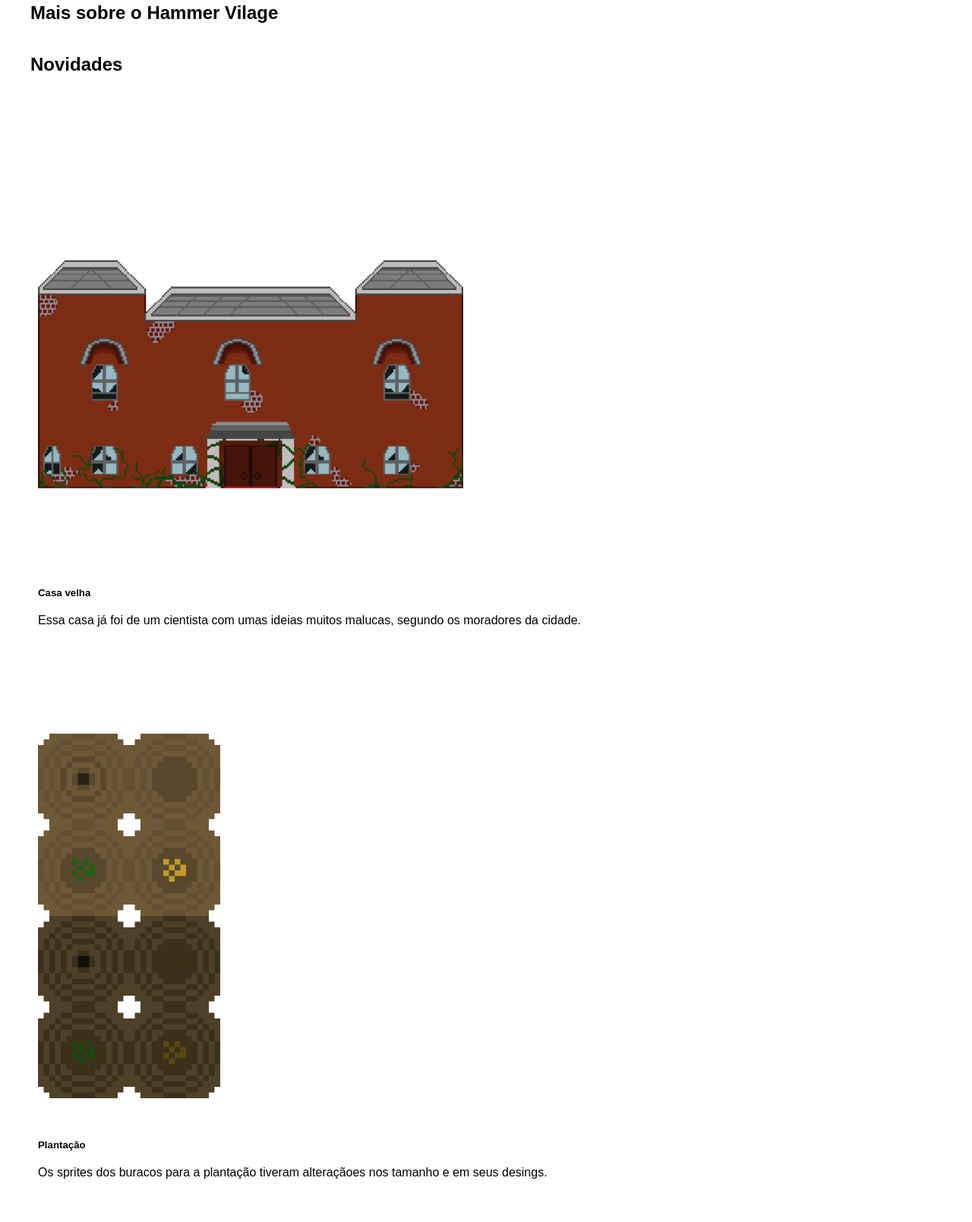
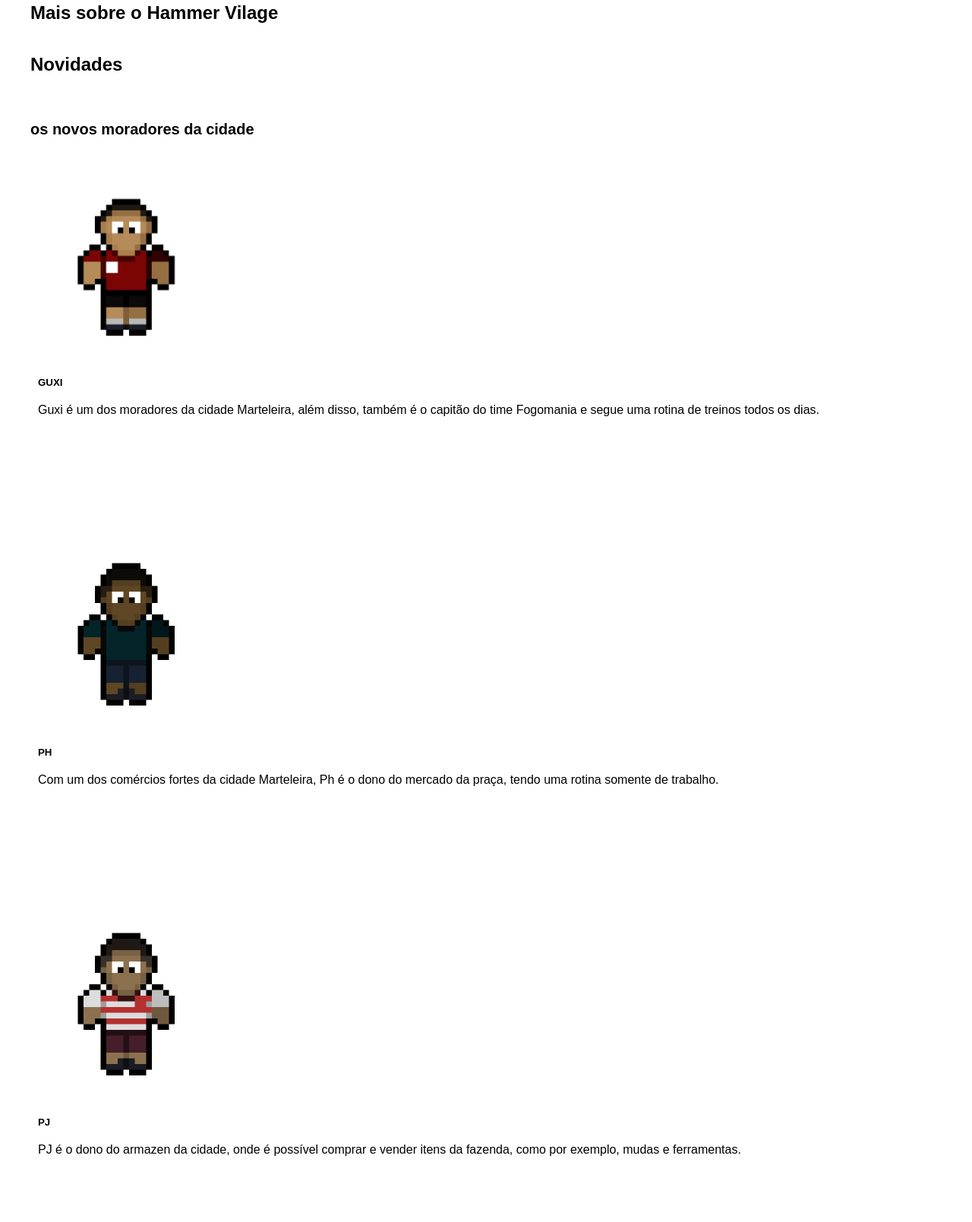
Before and after one commit to mixiricagui/Site-Tarcks, a plain HTML site: page HammerVilage.html in a window 1280 px wide. Shown: the part 351-1960 px from the top of the page at 76% size. Drawn offline with Linux system fonts and the light colour scheme.

Commit message:
18/09/2024

```diff
--- a/HammerVilage.html
+++ b/HammerVilage.html
@@ -64,23 +64,39 @@
     <h2>Novidades</h2>
     <nav class="Novidades">
         <nav id="AtualInforma">
+            <h4>
+                os novos moradores da cidade
+            </h4>
         <p>
-            <img id="imag1" src="imagens/hammer village/imagens novos/casa abandonada.png" alt="">
-            <h5>Casa velha</h5>
-            <P>Essa casa já foi de um cientista com umas ideias muitos malucas, segundo os moradores da cidade. </P>
+            <img id="imag1" src="imagens/hammer village/npcs/guxi.png" alt="">
+            <h5>GUXI</h5>
+            <P>Guxi é um dos moradores da cidade Marteleira, além disso, também é o capitão do time Fogomania e segue uma rotina de treinos todos os dias.</P>
 
         </p>
 
         <p>
-            <img id="imag2" src="imagens/hammer village/plantação chao.png" alt="">
-            <h5>Plantação</h5>
-            <P>Os sprites dos buracos para a plantação tiveram alteraçãoes nos tamanho e em seus desings. </P>
+            <img id="imag2" src="imagens/hammer village/npcs/pedro.png" alt="">
+
+            <h5>PH</h5>
+            <P>Com um dos comércios fortes da cidade Marteleira, Ph é o dono do mercado da praça, tendo uma rotina somente de trabalho.</P>
         </p>
 
         <p>
-             <img id="imag3" src="imagens/hammer village/imagens novos/colhendo.png" alt="">
-            <h5>Aprimoração na plantação</h5>
-            <P>Com algumas alterações nos sprites da platação, houveram alterações na mecanica das plantas coletáveis.</P>
+            <img id="imag3" src="imagens/hammer village/npcs/pj.png" alt="">
+            <h5>PJ</h5>
+            <P>PJ é o dono do armazen da cidade, onde é possível comprar e vender itens da fazenda, como por exemplo, mudas e ferramentas. </P>
+        </p>
+
+        <p>
+            <img id="imag3" src="imagens/hammer village/npcs/Rique.png" alt="">
+            <h5>JH</h5>
+            <P>JH, como é conhecido em Marteleira, é dono de uma lanchonete e leva uma vida de pasteleiro, sua rotina de trabalho vai das 8h30 às 18h30, depois desse horário, ele tem o costume de contar histórias.</P>
+        </p>
+
+        <p>
+            <img id="imag3" src="imagens/hammer village/npcs/zinha.png" alt="">
+            <h5>ZINHA</h5>
+            <P>Dona de casa e também dona do posto de gasolina, Zinha leva uma rotina de trabalho das 08h às 17h30, depois do trabalho ela vai para a estátua do fundador da cidade.</P>
         </p>
 
         <p>
--- a/style.css
+++ b/style.css
@@ -296,7 +296,7 @@ h5{
 
 #imag1
 {
-    width: 70vh;
+    width: 30vh;
 }
 
 #imag2
@@ -362,7 +362,7 @@ h5{
 
     #imag1
     {
-        width: 30vh;
+        width: 20vh;
     }
 
     #imag2
```
Also changed, not shown: imagens/hammer village/npcs/Rique.png (added), imagens/hammer village/npcs/guxi.png (added), imagens/hammer village/npcs/pedro.png (added), imagens/hammer village/npcs/pj.png (added), imagens/hammer village/npcs/zinha.png (added).
